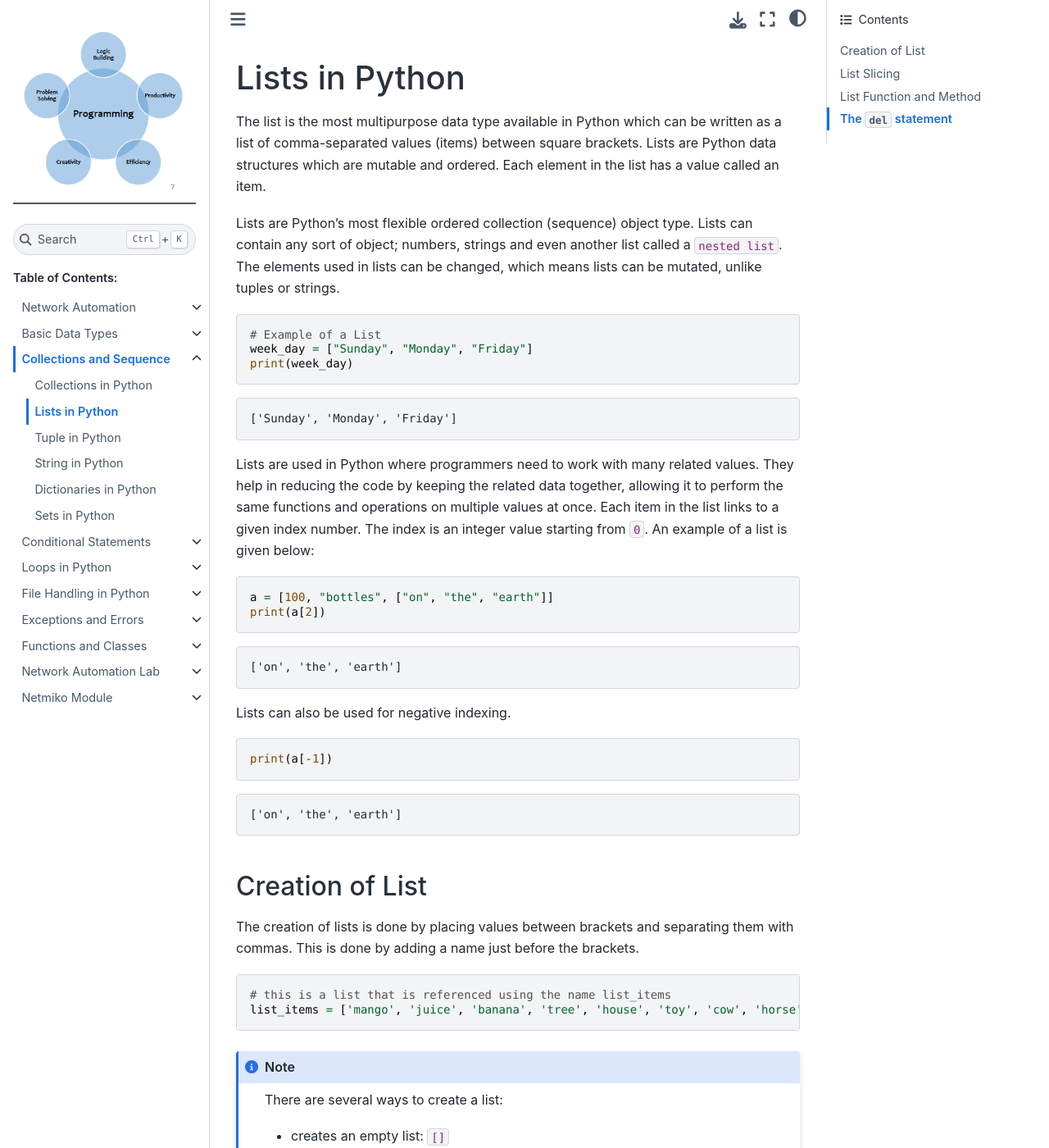
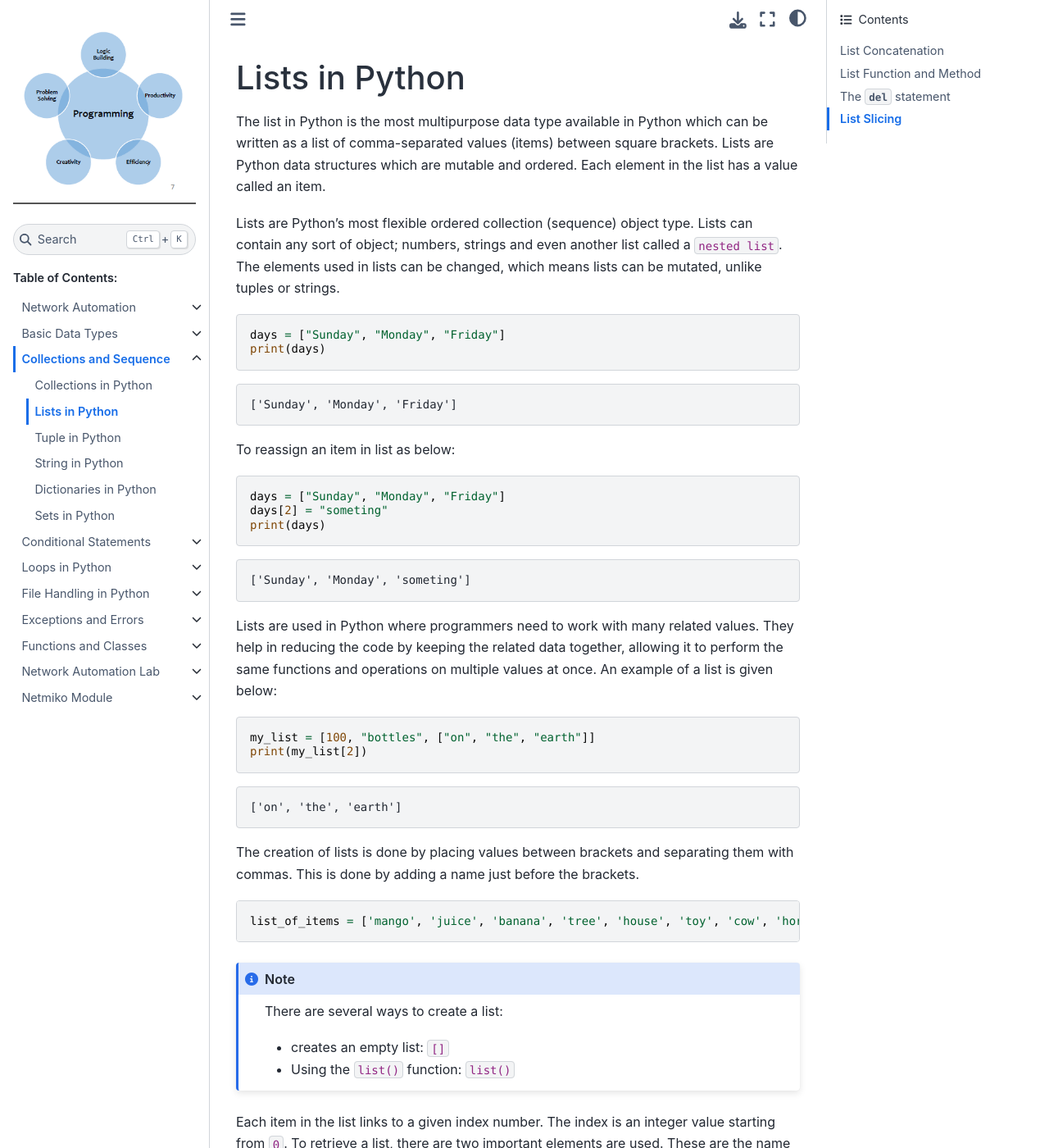
Before and after one commit to sydasif/python-book, a Sphinx documentation site: the page built from docs/source/03_collection/02_list.md, in a window 1280 px wide and 1400 px high. Shown: the whole window at 82% size. Built offline with Sphinx 7.4.7 and the Sphinx Book theme 1.1.4, drawn with Linux system fonts in a browser that asks for light colours; some of the changed text lies outside the part shown.

Commit message:
update list

````diff
--- a/docs/source/03_collection/02_list.md
+++ b/docs/source/03_collection/02_list.md
@@ -1,47 +1,45 @@
 # Lists in Python
 
-The list is the most multipurpose data type available in Python which can be written as a list of comma-separated values (items) between square brackets. Lists are Python data structures which are mutable and ordered. Each element in the list has a value called an item.
+The list in Python is the most multipurpose data type available in Python which can be written as a list of comma-separated values (items) between square brackets. Lists are Python data structures which are mutable and ordered. Each element in the list has a value called an item.
 
 Lists are Python’s most flexible ordered collection (sequence) object type. Lists can contain any sort of object; numbers, strings and even another list called a `nested list`. The elements used in lists can be changed, which means lists can be mutated, unlike tuples or strings.
 
 ```py
-# Example of a List
-week_day = ["Sunday", "Monday", "Friday"]
-print(week_day)
+days = ["Sunday", "Monday", "Friday"]
+print(days)
 ```
 
 ```console
 ['Sunday', 'Monday', 'Friday']
 ```
 
-Lists are used in Python where programmers need to work with many related values. They help in reducing the code by keeping the related data together, allowing it to perform the same functions and operations on multiple values at once. Each item in the list links to a given index number. The index is an integer value starting from `0`. An example of a list is given below:
+To reassign an item in list as below:
 
 ```py
-a = [100, "bottles", ["on", "the", "earth"]]
-print(a[2])
+days = ["Sunday", "Monday", "Friday"]
+days[2] = "someting"
+print(days)
+```
+
+```console
+['Sunday', 'Monday', 'someting']
+```
+
+Lists are used in Python where programmers need to work with many related values. They help in reducing the code by keeping the related data together, allowing it to perform the same functions and operations on multiple values at once. An example of a list is given below:
+
+```py
+my_list = [100, "bottles", ["on", "the", "earth"]]
+print(my_list[2])
 ```
 
 ```console
 ['on', 'the', 'earth']
 ```
 
-Lists can also be used for negative indexing.
-
-```py
-print(a[-1])
-```
-
-```console
-['on', 'the', 'earth']
-```
-
-## Creation of List
-
 The creation of lists is done by placing values between brackets and separating them with commas. This is done by adding a name just before the brackets.
 
 ```py
-# this is a list that is referenced using the name list_items
-list_items = ['mango', 'juice', 'banana', 'tree', 'house', 'toy', 'cow', 'horse']
+list_of_items = ['mango', 'juice', 'banana', 'tree', 'house', 'toy', 'cow', 'horse']
 ```
 
 ```{Note}
@@ -51,40 +49,29 @@
 - Using the `list()` function: `list()`
 ```
 
-To retrieve a list, there are two important elements are used. These are the name of the list and the position of the item in the list. It is important to note that the positioning of the items would start from a `0`.
+Each item in the list links to a given index number. The index is an integer value starting from `0`. To retrieve a list, there are two important elements are used. These are the name of the list and the position of the item in the list.
 
 ```py
-print(list_items[0])
+print(list_of_items[0])
 ```
 
 ```console
 mango
 ```
 
-We can add, remove or sort items in a list.
+It is important to note that the positioning of the items would start from a `0`. We can also sort items in a list.
 
 ```py
 fruit_list = ['apple', 'mango', 'carrot', 'banana']
 ```
 
 ```py
-# Add an item to a list
-fruit_list.append('rice')
-print(fruit_list)
-```
-
-```console
-['apple', 'mango', 'carrot', 'banana', 'rice']
-```
-
-```py
-# sort a list
 fruit_list.sort()
 print(fruit_list)
 ```
 
 ```console
-['apple', 'banana', 'carrot', 'mango', 'rice']
+['apple', 'banana', 'carrot', 'mango']
 ```
 
 Elements in a list have the following characteristics:
@@ -93,32 +80,27 @@
 - They maintain their ordering unless explicitly re-ordered.
 - They can be of any type, and types can be mixed.
 
-## List Slicing
+## List Concatenation
 
-List slicing is a technique in Python that helps read a list and returns a specific segment of a list. The most important thing in list slicing is the `:` and negative signs. The name of the list is also an element that is used in the creation of a slicing statement. The example below shows how to list slicing is done in a single word.
+The `+` operator can be used to concatenate two lists. It appends one list at the end of the other list and results in a new list as output.
 
 ```py
-fruit_list = ['apple', 'mango', 'carrot', 'banana', 'rice']
-print(len(fruit_list))
-print(fruit_list[-1]) # 1st item from the end
-print(fruit_list[-2]) # 2nd item from the end
-print(fruit_list[1:3]) # index 3 not included
-print(fruit_list[1:]) # until the end
+list1 = [10, 11, 12, 13, 14]
+list2 = [20, 30, 42]
+
+result = list1 + list2
+print(result)
 ```
 
 ```console
-5
-rice
-banana
-['mango', 'carrot']
-['mango', 'carrot', 'banana', 'rice']
+[10, 11, 12, 13, 14, 20, 30, 42]
 ```
 
 ## List Function and Method
 
 Lists have a few functions/methods that are used to control and manage the data stored in a list.
 
-- .append()
+### .append() method
 
 This method gives the chance to add an item/element to an existing list.
 
@@ -214,9 +196,9 @@
 'banana'
 ```
 
-- `extend()`
+### .extend() method
 
-This method is used to add a list to another list. This method is different from append as it deals with the joining of two lists. The method joins two lists by adding the second list to the end of the first list as shown in the example below.
+This method is used to add a list to another list. This method is different from append as it deals with the joining of two lists. This method joins two lists by adding the second list to the end and modified the first list as shown in the example below.
 
 ```py
 list1 = [1, 2, 3]
@@ -244,6 +226,27 @@
 ['mango', 'carrot', 'banana', 'rice']
 ```
 
+## List Slicing
+
+List slicing is a technique in Python that helps read a list and returns a specific segment of a list. The most important thing in list slicing is the `:` and negative signs. The name of the list is also an element that is used in the creation of a slicing statement. The example below shows how to list slicing is done in a single word.
+
+```py
+fruit_list = ['apple', 'mango', 'carrot', 'banana', 'rice']
+print(len(fruit_list))
+print(fruit_list[-1]) # 1st item from the end
+print(fruit_list[-2]) # 2nd item from the end
+print(fruit_list[1:3]) # index 3 not included
+print(fruit_list[1:]) # until the end
+```
+
+```console
+5
+rice
+banana
+['mango', 'carrot']
+['mango', 'carrot', 'banana', 'rice']
+```
+
 ```{seealso}
 - [More on Lists](https://docs.python.org/3/tutorial/datastructures.html#more-on-lists). Methods of list objects.
 ```
````
Also changed, not shown: other parts of docs/source/03_collection/02_list.md (+2 -2 lines).
